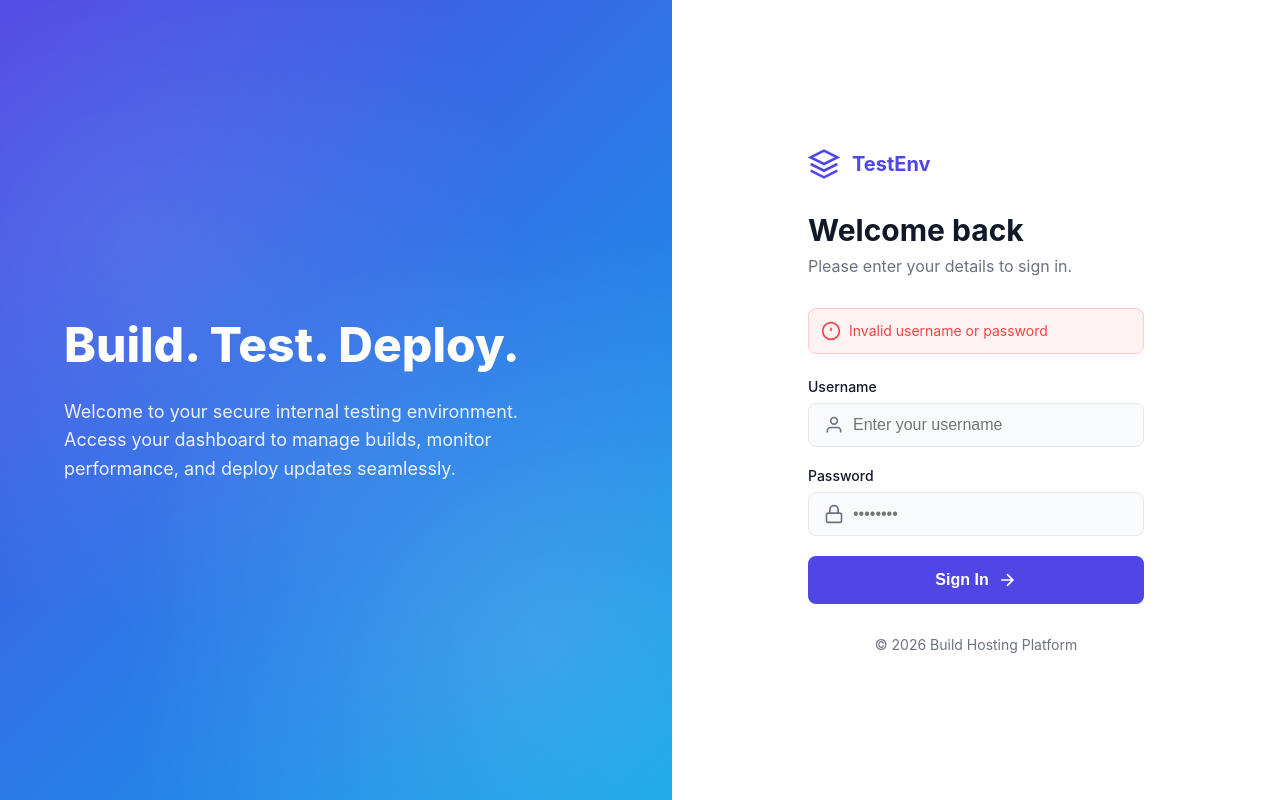
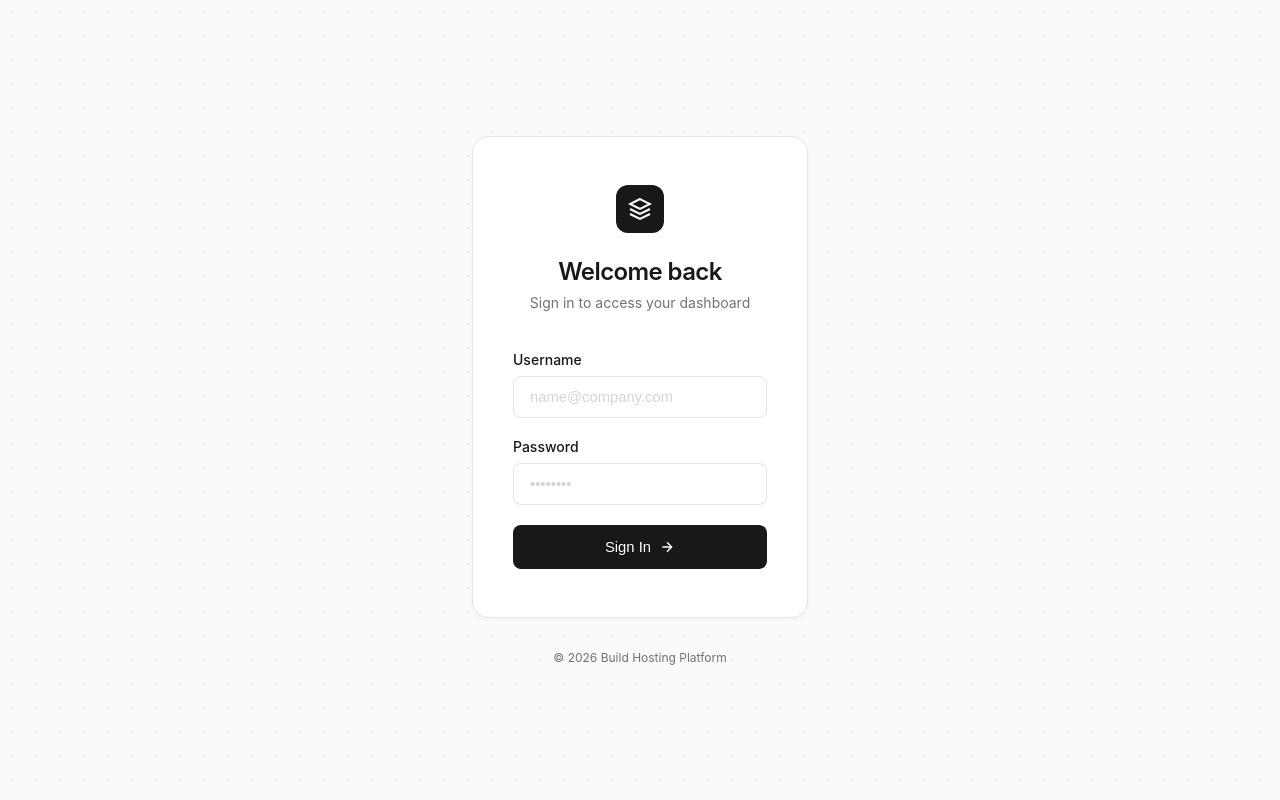
Before and after one commit to asrar5/testingenv, a website: page public/login.html in a window 1280 px wide. Drawn offline with Linux system fonts and the light colour scheme.

Commit message:
Update HTML files only

```diff
--- a/public/login.html
+++ b/public/login.html
@@ -7,13 +7,14 @@
     <title>Login - Testing Environment</title>
     <style>
         :root {
-            --primary: #4f46e5;
-            --primary-hover: #4338ca;
-            --bg-color: #f3f4f6;
+            /* Minimalist color palette */
+            --primary: #18181b;       /* Zinc 900 */
+            --primary-hover: #27272a; /* Zinc 800 */
+            --bg-color: #fafafa;      /* Zinc 50 */
             --surface: #ffffff;
-            --text-main: #111827;
-            --text-secondary: #6b7280;
-            --border: #e5e7eb;
+            --text-main: #18181b;     /* Zinc 900 */
+            --text-secondary: #71717a;/* Zinc 500 */
+            --border: #e4e4e7;        /* Zinc 200 */
             --error: #ef4444;
         }
 
@@ -24,109 +25,65 @@
         }
 
         body {
-            font-family: 'Inter', -apple-system, BlinkMacSystemFont, "Segoe UI", Roboto, sans-serif;
+            font-family: -apple-system, BlinkMacSystemFont, "Segoe UI", Roboto, "Helvetica Neue", Arial, sans-serif;
             background-color: var(--bg-color);
+            color: var(--text-main);
+            min-height: 100vh;
             display: flex;
-            min-height: 100vh;
-            color: var(--text-main);
-            margin: 0;
+            align-items: center;
+            justify-content: center;
+            /* Subtle dotted background pattern */
+            background-image: radial-gradient(#e5e7eb 1px, transparent 1px);
+            background-size: 24px 24px;
         }
 
-        /* Split Layout */
-        .container {
-            display: flex;
-            width: 100%;
-            height: 100vh;
-            overflow: hidden;
-        }
-
-        /* Hero Section (Left) */
-        .hero-section {
-            flex: 1;
-            background: linear-gradient(135deg, #4f46e5 0%, #0ea5e9 100%);
-            display: flex;
-            flex-direction: column;
-            justify-content: center;
-            padding: 4rem;
-            color: white;
-            position: relative;
-            overflow: hidden;
-        }
-
-        .hero-section::before {
-            content: '';
-            position: absolute;
-            top: 0;
-            left: 0;
-            right: 0;
-            bottom: 0;
-            background:
-                radial-gradient(circle at 20% 30%, rgba(255,255,255,0.1) 0%, transparent 50%),
-                radial-gradient(circle at 80% 80%, rgba(255,255,255,0.15) 0%, transparent 50%);
-        }
-
-        .hero-content {
-            position: relative;
-            z-index: 1;
-            max-width: 480px;
-        }
-
-        .hero-title {
-            font-size: 3rem;
-            font-weight: 800;
-            margin-bottom: 1.5rem;
-            line-height: 1.2;
-        }
-
-        .hero-text {
-            font-size: 1.125rem;
-            opacity: 0.9;
-            line-height: 1.6;
-        }
-
-        /* Form Section (Right) */
-        .form-section {
-            flex: 1;
-            display: flex;
-            flex-direction: column;
-            justify-content: center;
-            align-items: center;
-            padding: 2rem;
-            background: var(--surface);
-            position: relative;
-        }
-
-        .login-wrapper {
+        .login-container {
             width: 100%;
             max-width: 400px;
             padding: 2rem;
         }
 
+        .login-card {
+            background: var(--surface);
+            padding: 3rem 2.5rem;
+            border-radius: 16px;
+            border: 1px solid var(--border);
+            /* Soft, diffuse shadow for depth without heaviness */
+            box-shadow: 0 4px 6px -1px rgba(0, 0, 0, 0.02), 0 2px 4px -1px rgba(0, 0, 0, 0.02);
+        }
+
+        .brand-header {
+            text-align: center;
+            margin-bottom: 2.5rem;
+        }
+
         .brand-logo {
-            margin-bottom: 2rem;
-            display: flex;
+            display: inline-flex;
             align-items: center;
-            gap: 0.75rem;
-            font-weight: 700;
-            font-size: 1.25rem;
-            color: var(--primary);
+            justify-content: center;
+            width: 48px;
+            height: 48px;
+            background: var(--primary);
+            color: white;
+            border-radius: 12px;
+            margin-bottom: 1.5rem;
         }
 
         .brand-logo svg {
-            width: 32px;
-            height: 32px;
+            width: 24px;
+            height: 24px;
         }
 
-        .header h2 {
-            font-size: 1.875rem;
-            font-weight: 700;
+        .brand-header h1 {
+            font-size: 1.5rem;
+            font-weight: 600;
             margin-bottom: 0.5rem;
-            color: var(--text-main);
+            letter-spacing: -0.025em;
         }
 
-        .header p {
+        .brand-header p {
             color: var(--text-secondary);
-            margin-bottom: 2rem;
+            font-size: 0.875rem;
         }
 
         .form-group {
@@ -141,40 +98,25 @@
             color: var(--text-main);
         }
 
-        .input-container {
-            position: relative;
+        input {
+            width: 100%;
+            padding: 0.75rem 1rem;
+            border: 1px solid var(--border);
+            border-radius: 8px;
+            font-size: 0.925rem;
+            transition: all 0.2s ease;
+            background: #fff;
+            color: var(--text-main);
         }
 
-        .input-container svg {
-            position: absolute;
-            left: 1rem;
-            top: 50%;
-            transform: translateY(-50%);
-            width: 20px;
-            height: 20px;
-            color: var(--text-secondary);
-            transition: color 0.2s;
-        }
-
-        input {
-            width: 100%;
-            padding: 0.75rem 1rem 0.75rem 2.75rem;
-            border: 1px solid var(--border);
-            border-radius: 8px;
-            font-size: 1rem;
-            transition: all 0.2s;
-            background: #f9fafb;
+        input::placeholder {
+            color: #d4d4d8; /* Zinc 300 */
         }
 
         input:focus {
             outline: none;
             border-color: var(--primary);
-            background: #fff;
-            box-shadow: 0 0 0 4px rgba(79, 70, 229, 0.1);
-        }
-
-        input:focus + svg {
-            color: var(--primary);
+            box-shadow: 0 0 0 2px rgba(24, 24, 27, 0.05);
         }
 
         button {
@@ -184,8 +126,8 @@
             color: white;
             border: none;
             border-radius: 8px;
-            font-size: 1rem;
-            font-weight: 600;
+            font-size: 0.925rem;
+            font-weight: 500;
             cursor: pointer;
             transition: all 0.2s;
             margin-top: 0.5rem;
@@ -198,7 +140,6 @@
         button:hover {
             background: var(--primary-hover);
             transform: translateY(-1px);
-            box-shadow: 0 4px 6px -1px rgba(79, 70, 229, 0.2);
         }
 
         button:active {
@@ -218,71 +159,45 @@
             border-radius: 8px;
             font-size: 0.875rem;
             margin-bottom: 1.5rem;
-            display: none;
-            border: 1px solid #fecaca;
-            display: flex;
+            display: none; /* hidden by default */
+            border: 1px solid #fee2e2;
             align-items: center;
+            justify-content: center;
             gap: 0.5rem;
-        }
-
-        .error-message svg {
-            min-width: 20px;
         }
 
         .footer {
             margin-top: 2rem;
             text-align: center;
-            font-size: 0.875rem;
+            font-size: 0.75rem;
             color: var(--text-secondary);
         }
 
-        /* Mobile Responsive */
-        @media (max-width: 768px) {
-            .hero-section {
-                display: none;
+        /* Loading spinner */
+        @keyframes spin {
+            to { transform: rotate(360deg); }
         }
-
-            .form-section {
-                background: #f3f4f6;
-            }
-
-            .login-wrapper {
-                background: white;
-                padding: 2rem;
-                border-radius: 16px;
-                box-shadow: 0 4px 6px -1px rgba(0, 0, 0, 0.1);
-            }
+        .animate-spin {
+            animation: spin 1s linear infinite;
         }
     </style>
 </head>
 
 <body>
-    <div class="container">
-        <!-- Left Side: Hero -->
-        <div class="hero-section">
-            <div class="hero-content">
-                <h1 class="hero-title">Build. Test. Deploy.</h1>
-                <p class="hero-text">Welcome to your secure internal testing environment. Access your dashboard to manage builds, monitor performance, and deploy updates seamlessly.</p>
-            </div>
-        </div>
-
-        <!-- Right Side: Login Form -->
-        <div class="form-section">
-            <div class="login-wrapper">
+    <div class="login-container">
+        <div class="login-card">
+            <div class="brand-header">
                 <div class="brand-logo">
                     <svg viewBox="0 0 24 24" fill="none" stroke="currentColor" stroke-width="2">
                         <path d="M12 2L2 7l10 5 10-5-10-5zM2 17l10 5 10-5M2 12l10 5 10-5"/>
                     </svg>
-                    <span>TestEnv</span>
                 </div>
-
-                <div class="header">
-                    <h2>Welcome back</h2>
-                    <p>Please enter your details to sign in.</p>
+                <h1>Welcome back</h1>
+                <p>Sign in to access your dashboard</p>
             </div>
 
             <div id="errorMsg" class="error-message">
-                    <svg width="20" height="20" viewBox="0 0 24 24" fill="none" stroke="currentColor" stroke-width="2">
+                <svg width="16" height="16" viewBox="0 0 24 24" fill="none" stroke="currentColor" stroke-width="2">
                     <circle cx="12" cy="12" r="10"></circle>
                     <line x1="12" y1="8" x2="12" y2="12"></line>
                     <line x1="12" y1="16" x2="12.01" y2="16"></line>
@@ -293,90 +208,79 @@
             <form id="loginForm">
                 <div class="form-group">
                     <label for="username">Username</label>
-                        <div class="input-container">
-                            <input type="text" id="username" name="username" placeholder="Enter your username" required autocomplete="username">
-                            <svg viewBox="0 0 24 24" fill="none" stroke="currentColor" stroke-width="2">
-                                <path d="M20 21v-2a4 4 0 0 0-4-4H8a4 4 0 0 0-4 4v2"></path>
-                                <circle cx="12" cy="7" r="4"></circle>
-                            </svg>
-                        </div>
+                    <input type="text" id="username" name="username" placeholder="name@company.com" required autocomplete="username">
                 </div>
 
                 <div class="form-group">
                     <label for="password">Password</label>
-                        <div class="input-container">
                     <input type="password" id="password" name="password" placeholder="••••••••" required autocomplete="current-password">
-                            <svg viewBox="0 0 24 24" fill="none" stroke="currentColor" stroke-width="2">
-                                <rect x="3" y="11" width="18" height="11" rx="2" ry="2"></rect>
-                                <path d="M7 11V7a5 5 0 0 1 10 0v4"></path>
-                            </svg>
-                        </div>
                 </div>
 
                 <button type="submit" id="submitBtn">
                     <span>Sign In</span>
-                        <svg width="20" height="20" viewBox="0 0 24 24" fill="none" stroke="currentColor" stroke-width="2">
+                    <svg width="16" height="16" viewBox="0 0 24 24" fill="none" stroke="currentColor" stroke-width="2">
                         <path d="M5 12h14M12 5l7 7-7 7"/>
                     </svg>
                 </button>
             </form>
+        </div>
 
         <div class="footer">
             &copy; 2026 Build Hosting Platform
         </div>
     </div>
-        </div>
-    </div>
 
     <script>
-        const form = document.getElementById('loginForm');
-        const submitBtn = document.getElementById('submitBtn');
-        const errorBox = document.getElementById('errorMsg');
-        const btnText = submitBtn.querySelector('span');
+        const form = document.getElementById("loginForm");
+        const submitBtn = document.getElementById("submitBtn");
+        const errorBox = document.getElementById("errorMsg");
 
-        form.addEventListener('submit', async (e) => {
+        form.addEventListener("submit", async (e) => {
             e.preventDefault();
 
             // Reset state
             submitBtn.disabled = true;
             const originalBtnContent = submitBtn.innerHTML;
-            submitBtn.innerHTML = '<span>Signing in...</span><svg class="animate-spin" width="20" height="20" viewBox="0 0 24 24" fill="none" stroke="currentColor" stroke-width="2"><path d="M12 2v4M12 18v4M4.93 4.93l2.83 2.83M16.24 16.24l2.83 2.83M2 12h4M18 12h4M4.93 19.07l2.83-2.83M16.24 7.76l2.83-2.83"/></svg>';
-            errorBox.style.display = 'none';
+
+            // Minimalist loader
+            submitBtn.innerHTML = "<span>Signing in...</span><svg class=\"animate-spin\" width=\"16\" height=\"16\" viewBox=\"0 0 24 24\" fill=\"none\" stroke=\"currentColor\" stroke-width=\"2\"><path d=\"M12 2v4M12 18v4M4.93 4.93l2.83 2.83M16.24 16.24l2.83 2.83M2 12h4M18 12h4M4.93 19.07l2.83-2.83M16.24 7.76l2.83-2.83\"/></svg>";
+
+            errorBox.style.display = "none";
 
             const formData = new FormData(form);
             const data = Object.fromEntries(formData.entries());
 
             try {
-                const res = await fetch('/api/login', {
-                    method: 'POST',
-                    headers: { 'Content-Type': 'application/json' },
+                const res = await fetch("/api/login", {
+                    method: "POST",
+                    headers: { "Content-Type": "application/json" },
                     body: JSON.stringify(data)
                 });
 
                 if (res.ok) {
                     const user = await res.json();
-                    localStorage.setItem('user', JSON.stringify(user));
-                    window.location.href = '/';
+                    localStorage.setItem("user", JSON.stringify(user));
+                    window.location.href = "/";
                 } else {
-                    errorBox.style.display = 'flex';
+                    errorBox.style.display = "flex";
                     submitBtn.disabled = false;
                     submitBtn.innerHTML = originalBtnContent;
                 }
             } catch (err) {
                 console.error(err);
-                if (errorBox.querySelector('span')) {
-                     errorBox.querySelector('span').textContent = 'Network error. Please try again.';
+                if (errorBox.querySelector("span")) {
+                     errorBox.querySelector("span").textContent = "Network error. Please try again.";
                 } else {
-                     errorBox.textContent = 'Network error. Please try again.';
+                     errorBox.textContent = "Network error. Please try again.";
                 }
-                errorBox.style.display = 'flex';
+                errorBox.style.display = "flex";
                 submitBtn.disabled = false;
                 submitBtn.innerHTML = originalBtnContent;
             }
         });
 
         // Add simple spin animation
-        const style = document.createElement('style');
+        const style = document.createElement("style");
         style.innerHTML = `
             @keyframes spin { 100% { transform: rotate(360deg); } }
             .animate-spin { animation: spin 1s linear infinite; }
```
Lines whose indentation alone changed are shown as unchanged.
